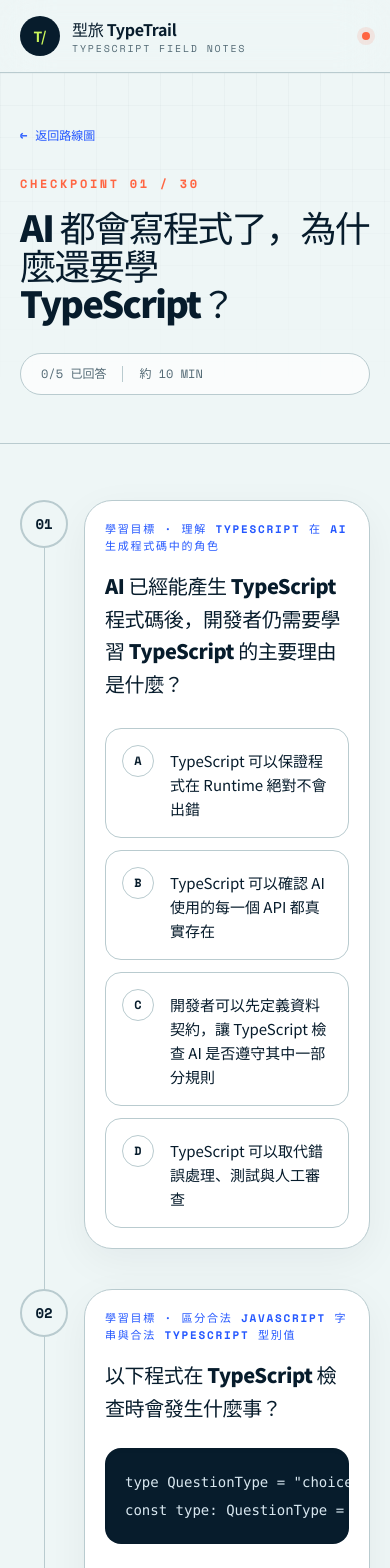
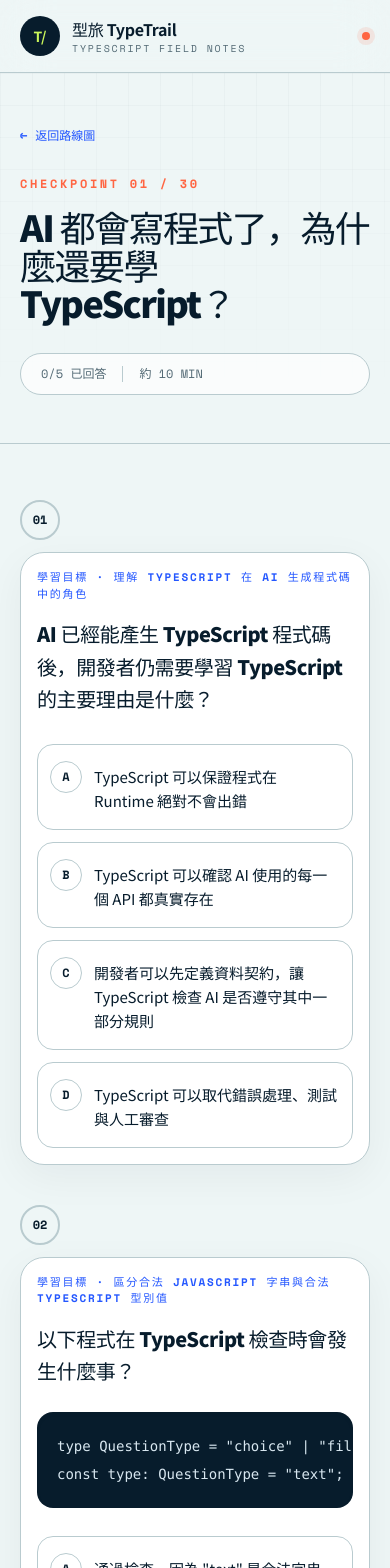
Before and after one commit to johnsonchen3669/type-trail, an Angular app: page /day/1 in a window 390 px wide. Shown: the top 1568 px of the page. Built offline with nearby package versions, Linux system fonts and the light colour scheme.

Commit message:
style: 放寬內頁手機版題目卡

```diff
--- a/src/app/quiz/quiz-page.html
+++ b/src/app/quiz/quiz-page.html
@@ -28,13 +28,13 @@
 
 <section class="mx-auto max-w-[980px] px-5 py-14 sm:px-8 sm:py-20">
   <div class="relative">
-    <div class="absolute bottom-12 left-6 top-10 w-px bg-[var(--line)] sm:left-8" aria-hidden="true"></div>
+    <div class="absolute bottom-12 left-8 top-10 hidden w-px bg-[var(--line)] sm:block" aria-hidden="true"></div>
 
     <div class="space-y-10 sm:space-y-14">
       @for (question of quiz.questions; track question.id) {
-        <article class="relative pl-16 sm:pl-24" [attr.data-question-id]="question.id">
+        <article class="relative sm:pl-24" [attr.data-question-id]="question.id">
           <div
-            class="absolute left-0 top-0 z-10 grid size-12 place-items-center rounded-full border-2 bg-[var(--paper)] font-mono text-sm font-bold sm:size-16"
+            class="relative z-10 mb-3 grid size-10 place-items-center rounded-full border-2 bg-[var(--paper)] font-mono text-xs font-bold sm:absolute sm:left-0 sm:top-0 sm:mb-0 sm:size-16 sm:text-sm"
             [class.border-red-500]="isMissing(question.id)"
             [class.border-[var(--line)]]="!submitted() && !isMissing(question.id)"
             [class.bg-[var(--mint)]]="submitted() && isCorrect(question)"
@@ -45,7 +45,7 @@
             @if (submitted()) { <span aria-hidden="true">{{ isCorrect(question) ? '✓' : '×' }}</span> } @else { {{ question.number.toString().padStart(2, '0') }} }
           </div>
 
-          <div class="rounded-[1.75rem] border border-[var(--line)] bg-white p-5 shadow-[0_12px_40px_rgba(5,27,42,0.05)] sm:p-8">
+          <div class="rounded-[1.5rem] border border-[var(--line)] bg-white p-4 shadow-[0_12px_40px_rgba(5,27,42,0.05)] sm:rounded-[1.75rem] sm:p-8">
             <p class="font-mono text-[11px] font-bold uppercase tracking-[0.16em] text-[var(--blue)]">學習目標 · {{ question.learningGoal }}</p>
             <h2 class="mt-4 text-xl font-black leading-relaxed tracking-[-0.02em] text-[var(--ink)] sm:text-2xl">{{ question.prompt }}</h2>
 
@@ -57,7 +57,7 @@
               <fieldset class="mt-7 space-y-3" [disabled]="submitted()">
                 <legend class="sr-only">第 {{ question.number }} 題選項</legend>
                 @for (option of optionsFor(question); track option.id) {
-                  <label class="option-row flex cursor-pointer items-start gap-4 rounded-2xl border border-[var(--line)] px-4 py-4 transition hover:border-[var(--blue)] hover:bg-[color:var(--blue)/0.035] sm:px-5">
+                  <label class="option-row flex cursor-pointer items-start gap-3 rounded-2xl border border-[var(--line)] px-3 py-4 transition hover:border-[var(--blue)] hover:bg-[color:var(--blue)/0.035] sm:gap-4 sm:px-5">
                     <input class="peer sr-only" type="radio" [name]="question.id" [value]="option.id" [checked]="answerFor(question.id) === option.id" (change)="setAnswer(question.id, option.id)" />
                     <span class="grid size-8 shrink-0 place-items-center rounded-full border border-[var(--line)] font-mono text-xs font-bold peer-checked:border-[var(--blue)] peer-checked:bg-[var(--blue)] peer-checked:text-white">{{ option.id }}</span>
                     <span class="pt-1 text-[15px] leading-6 text-[var(--ink)]">{{ option.label }}</span>
```
